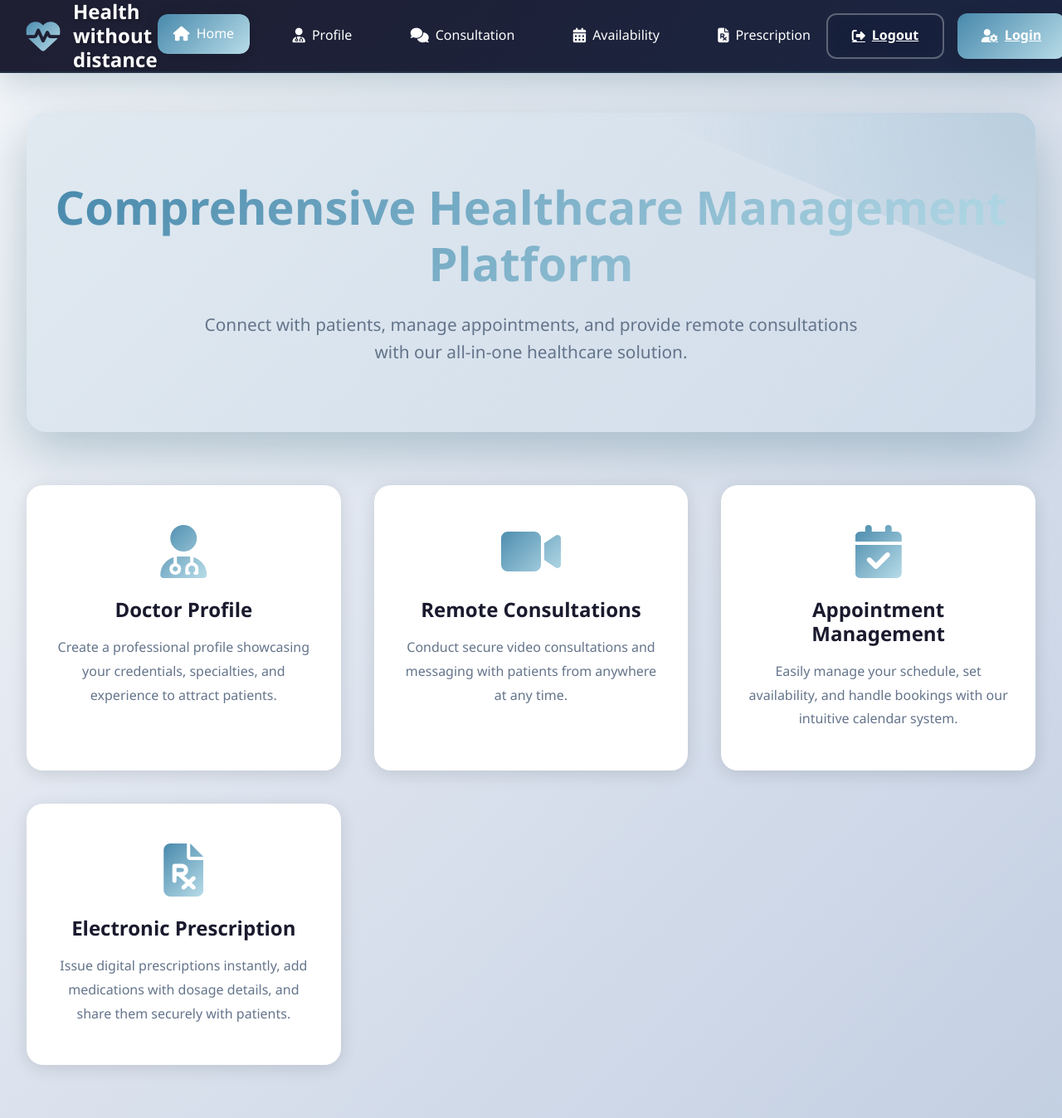
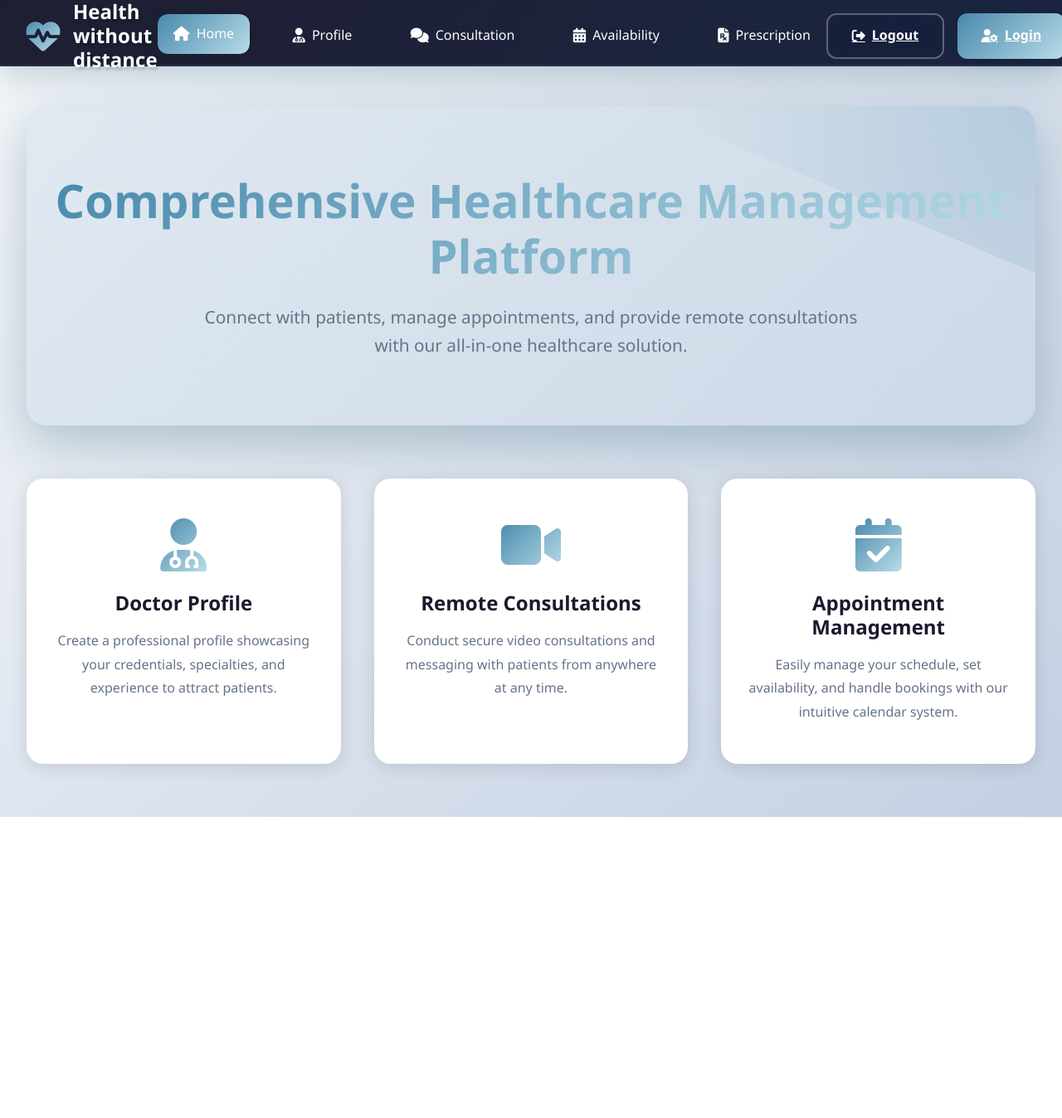
Before and after one commit to baasma-debug/health-without-distance, a PHP site: page /Doctor.php in a window 1280 px wide; the page is wider, and only the part inside the window is pictured. Shown: that part at 83% size. After the commit the page ends 985 px from the top of that part, so only its background shows below. Run offline with PHP 8.4, Linux system fonts and the light colour scheme; the visitor is signed in with stand-in values (Sample User, id 1); data that the repository does not hold is empty.

Commit message:
first commit

```diff
--- a/Doctor.php
+++ b/Doctor.php
@@ -75,11 +75,7 @@ $user = $result->fetch_assoc();
                     <h3>Appointment Management</h3>
                     <p>Easily manage your schedule, set availability, and handle bookings with our intuitive calendar system.</p>
                 </div>
-                <div class="feature-card" onclick="navigateToPage('prescription')" style="cursor:pointer;">
-                    <i class="fas fa-file-prescription"></i>
-                    <h3>Electronic Prescription</h3>
-                    <p>Issue digital prescriptions instantly, add medications with dosage details, and share them securely with patients.</p>
-                </div>
+
             </div>
         </div>
 
--- a/style.css
+++ b/style.css
@@ -31,7 +31,7 @@ body {
     background: linear-gradient(135deg, #f5f7fa 0%, #c3cfe2 100%);
     color: var(--dark);
     line-height: 1.6;
-    min-height: 100vh;
+    min-height: 100%;
 }
 
 /* ===== Typography ===== */
@@ -62,13 +62,14 @@ header {
     z-index: 1000;
     box-shadow: var(--shadow-lg);
     border-bottom: 2px solid rgba(43, 95, 112, 0.3);
+    height: 80px;
 }
 
 .header-content {
     display: flex;
     justify-content: space-between;
     align-items: center;
-    padding: 1.2rem 2rem;
+    padding: 0.8rem 2rem;
 }
 
 .logo {
```
